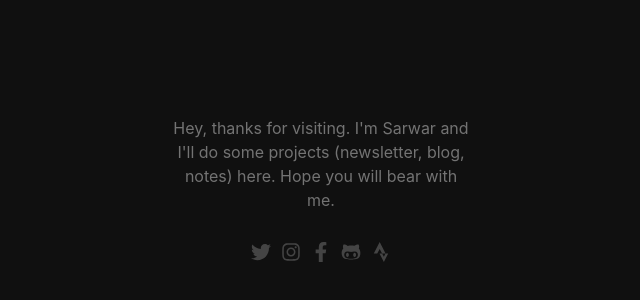
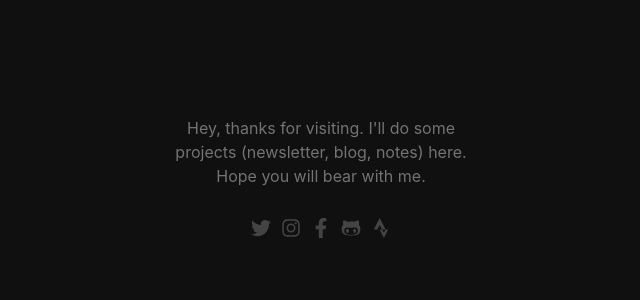
Before and after one commit to heysarwar/heysarwar, a plain HTML site: page index.html in a window 1280 px wide. Shown: the part 184-484 px from the top of the page, without its empty margins (319-959 px from the left). Drawn offline with Linux system fonts and the light colour scheme.

Commit message:
Update copy

```diff
--- a/index.html
+++ b/index.html
@@ -10,7 +10,7 @@
 
     <!-- TITLE
     ================================================== -->
-    <title>Sarwar - Make it Happen</title>
+    <title>Make it Happen!</title>
 
     <!-- CSS
     ================================================== -->
@@ -22,7 +22,7 @@
     <main class="main">
       <div class="content">
         <p>
-          Hey, thanks for visiting. I'm Sarwar and I'll do some projects (newsletter, blog, notes) here. Hope you will bear with me.
+          Hey, thanks for visiting. I'll do some projects (newsletter, blog, notes) here. Hope you will bear with me.
         </p>
       </div>
       <!--/CONTENT-->
```
